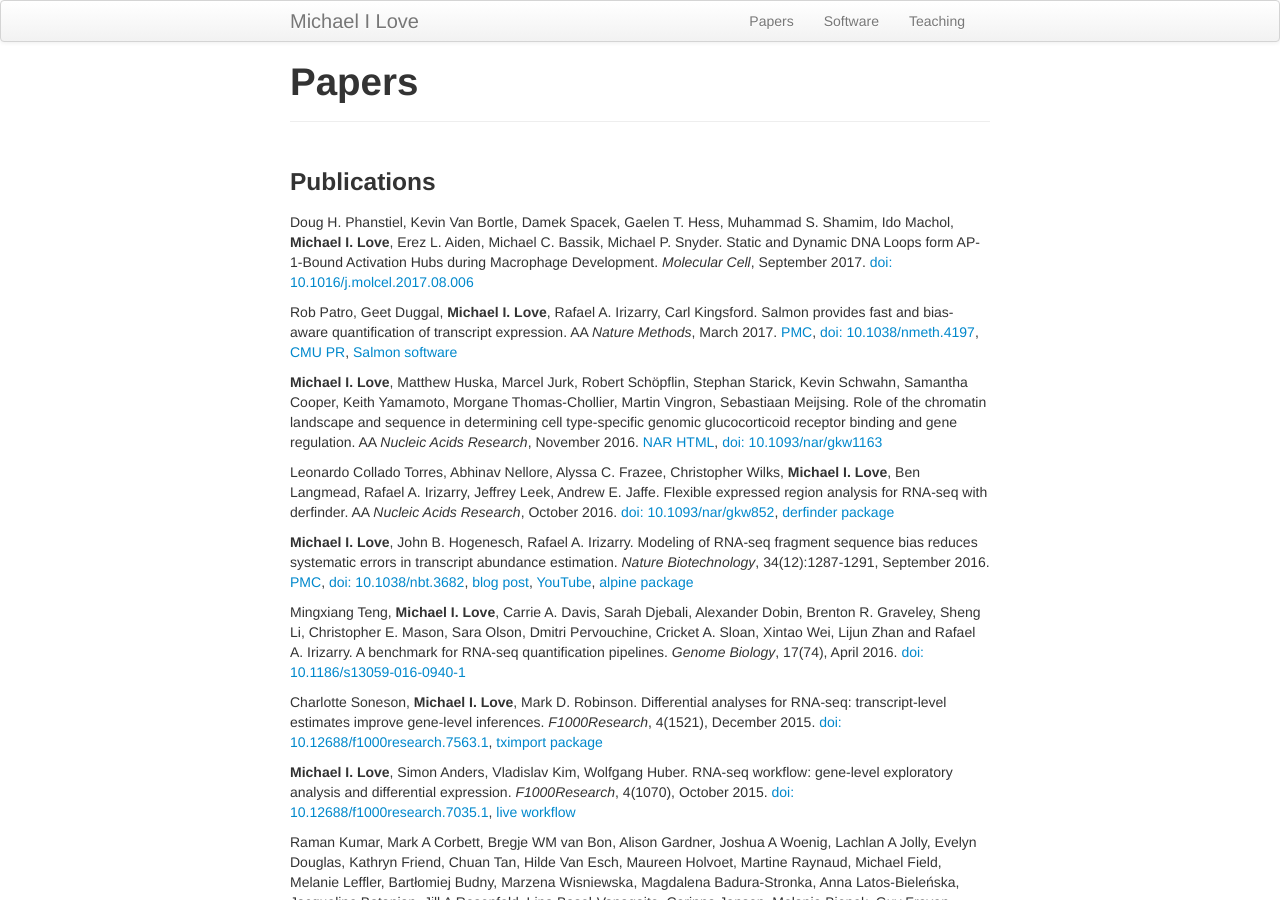
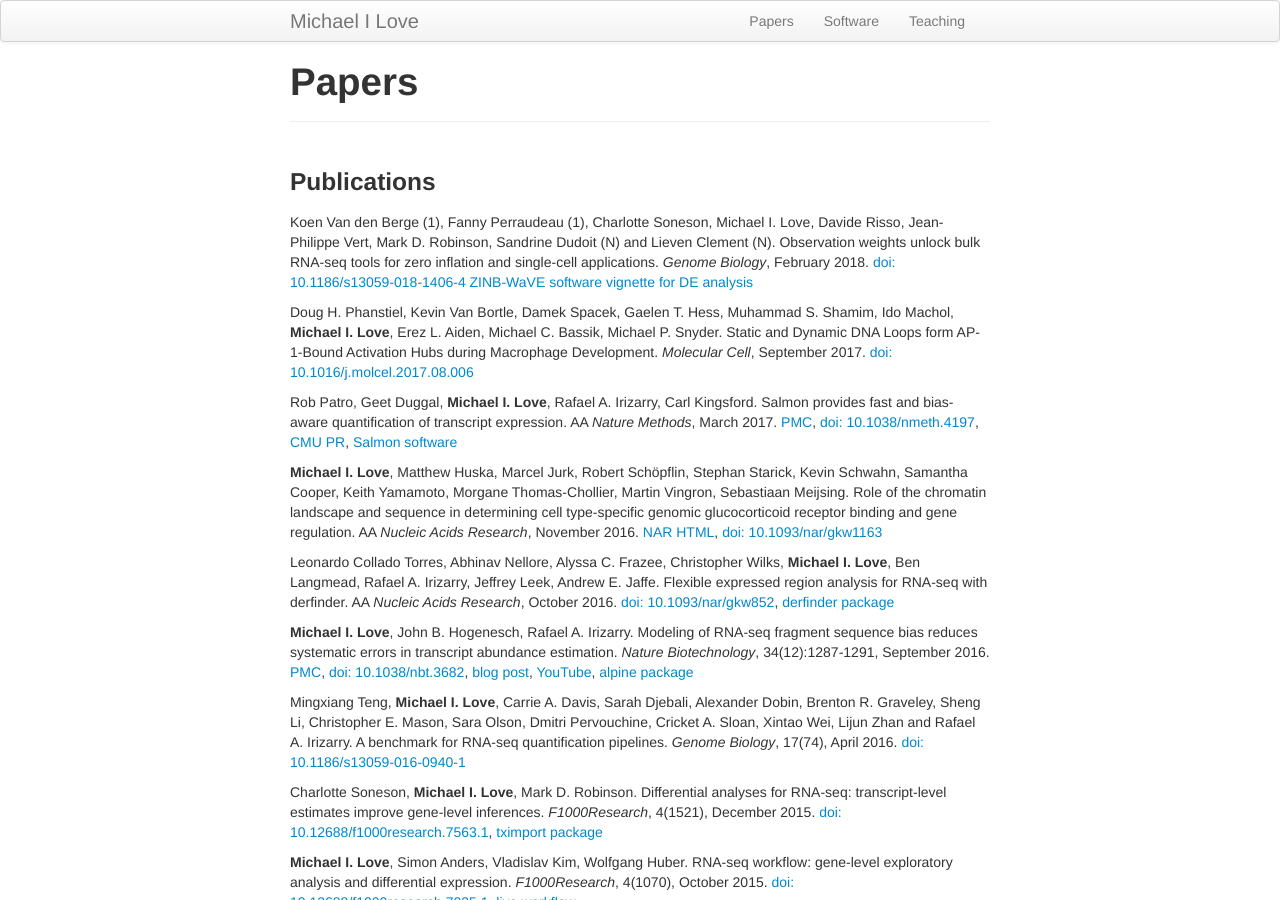
Before and after one commit to mikelove/mikelove.github.io, a Jekyll site: the page built from pages/papers.md, in a window 1280 px wide and 900 px high. Built offline with Jekyll 4.4.1, drawn with Linux system fonts in a browser that asks for light colours; part of the change alters nothing that is shown; some of the changed text lies outside the part shown.

Commit message:
add zinbwave paper

```diff
--- a/pages/papers.md
+++ b/pages/papers.md
@@ -5,18 +5,27 @@ title: "Papers"
 
 ### Publications
 
+Koen Van den Berge (1), Fanny Perraudeau (1), Charlotte Soneson, Michael
+I. Love, Davide Risso, Jean-Philippe Vert, Mark D. Robinson, Sandrine
+Dudoit (N) and Lieven Clement (N).
+Observation weights unlock bulk RNA-seq tools for zero inflation and
+single-cell applications.
+*Genome Biology*, February 2018.
+[doi: 10.1186/s13059-018-1406-4](https://doi.org/10.1186/s13059-018-1406-4)
+[ZINB-WaVE software vignette for DE analysis](http://bioconductor.org/packages/zinbwave)
+
 Doug H. Phanstiel, Kevin Van Bortle, Damek Spacek, Gaelen T. Hess,
 Muhammad S. Shamim, Ido Machol, **Michael I. Love**, Erez L. Aiden,
 Michael C. Bassik, Michael P. Snyder.
 Static and Dynamic DNA Loops form AP-1-Bound Activation Hubs during Macrophage Development.
 *Molecular Cell*, September 2017.
-[doi: 10.1016/j.molcel.2017.08.006](http://dx.doi.org/10.1016/j.molcel.2017.08.006)
+[doi: 10.1016/j.molcel.2017.08.006](https://doi.org/10.1016/j.molcel.2017.08.006)
 
 Rob Patro, Geet Duggal, **Michael I. Love**, Rafael A. Irizarry, Carl Kingsford.
 Salmon provides fast and bias-aware quantification of transcript expression.
 AA *Nature Methods*, March 2017.
 [PMC](https://www.ncbi.nlm.nih.gov/pmc/articles/PMC5600148/),
-[doi: 10.1038/nmeth.4197](http://dx.doi.org/10.1038/nmeth.4197),
+[doi: 10.1038/nmeth.4197](https://doi.org/10.1038/nmeth.4197),
 [CMU PR](http://www.cbd.cmu.edu/gene_expression_analyses/),
 [Salmon software](https://combine-lab.github.io/salmon/)
 
@@ -28,14 +37,14 @@ type-specific genomic glucocorticoid receptor binding and gene
 regulation.
 AA *Nucleic Acids Research*, November 2016.
 [NAR HTML](http://nar.oxfordjournals.org/content/early/2016/11/29/nar.gkw1163.long),
-[doi: 10.1093/nar/gkw1163](http://dx.doi.org/10.1093/nar/gkw1163)
+[doi: 10.1093/nar/gkw1163](https://doi.org/10.1093/nar/gkw1163)
 
 Leonardo Collado Torres, Abhinav Nellore, Alyssa C. Frazee,
 Christopher Wilks, **Michael I. Love**, Ben Langmead,
 Rafael A. Irizarry, Jeffrey Leek, Andrew E. Jaffe.
 Flexible expressed region analysis for RNA-seq with derfinder.
 AA *Nucleic Acids Research*, October 2016.
-[doi: 10.1093/nar/gkw852](http://dx.doi.org/10.1093/nar/gkw852),
+[doi: 10.1093/nar/gkw852](https://doi.org/10.1093/nar/gkw852),
 [derfinder package](http://bioconductor.org/packages/derfinder)
 
 **Michael I. Love**, John B. Hogenesch, Rafael A. Irizarry.
@@ -43,7 +52,7 @@ Modeling of RNA-seq fragment sequence bias reduces systematic errors
 in transcript abundance estimation. *Nature Biotechnology*,
 34(12):1287-1291, September 2016.
 [PMC](https://www.ncbi.nlm.nih.gov/pmc/articles/PMC5143225/),
-[doi: 10.1038/nbt.3682](http://dx.doi.org/10.1038/nbt.3682),
+[doi: 10.1038/nbt.3682](https://doi.org/10.1038/nbt.3682),
 [blog post](https://mikelove.wordpress.com/2016/09/26/rna-seq-fragment-sequence-bias/),
 [YouTube](https://www.youtube.com/watch?v=9xskajkNJwg),
 [alpine package](http://bioconductor.org/packages/alpine)
@@ -54,19 +63,19 @@ Sara Olson, Dmitri Pervouchine, Cricket A. Sloan, Xintao Wei, Lijun
 Zhan and Rafael A. Irizarry.
 A benchmark for RNA-seq quantification pipelines. *Genome Biology*,
 17(74), April 2016.
-[doi: 10.1186/s13059-016-0940-1](http://dx.doi.org/10.1186/s13059-016-0940-1)
+[doi: 10.1186/s13059-016-0940-1](https://doi.org/10.1186/s13059-016-0940-1)
 
 Charlotte Soneson, **Michael I. Love**, Mark D. Robinson. Differential
 analyses for RNA-seq: transcript-level estimates improve gene-level
 inferences. *F1000Research*,
 4(1521), December 2015.
-[doi: 10.12688/f1000research.7563.1](http://dx.doi.org/10.12688/f1000research.7563.1),
+[doi: 10.12688/f1000research.7563.1](https://doi.org/10.12688/f1000research.7563.1),
 [tximport package](http://bioconductor.org/packages/tximport)
 
 **Michael I. Love**, Simon Anders, Vladislav Kim, Wolfgang Huber. RNA-seq
 workflow: gene-level exploratory analysis and differential
 expression. *F1000Research*, 4(1070), October 2015.
-[doi: 10.12688/f1000research.7035.1](http://dx.doi.org/10.12688/f1000research.7035.1),
+[doi: 10.12688/f1000research.7035.1](https://doi.org/10.12688/f1000research.7035.1),
 [live workflow](http://www.bioconductor.org/help/workflows/rnaseqGene/)
 
 Raman Kumar, Mark A Corbett, Bregje WM van Bon, Alison Gardner, Joshua
@@ -81,7 +90,7 @@ Elizabeth M Thompson, Eric Haan, Vera M Kalscheuer, Jozef Gecz.
 Increased STAG2 dosage defines a novel cohesinopathy with intellectual
 disability and behavioural problems. *Human Molecular Genetics*,
 Epub aop, October 2015.
-[doi: 10.1093/hmg/ddv414](http://dx.doi.org/10.1093/hmg/ddv414)
+[doi: 10.1093/hmg/ddv414](https://doi.org/10.1093/hmg/ddv414)
 
 Stephan R. Starick, Jonas Ibn-Salem, Marcel Jurk, Céline Hernandez,
 **Michael I. Love**, Ho-Ryun Chung, Martin Vingron, Morgane
@@ -89,7 +98,7 @@ Thomas-Chollier, and Sebastiaan H. Meijsing. ChIP-exo signal
 associated with DNA-binding motifs provides insight into the genomic
 binding of the glucocorticoid receptor and cooperating transcription
 factors. *Genome Research*, 25(6):825–835, June 2015.
-[doi: 10.1101/gr.185157.114](http://dx.doi.org/10.1101/gr.185157.114)
+[doi: 10.1101/gr.185157.114](https://doi.org/10.1101/gr.185157.114)
 
 Wolfgang Huber, Vincent J. Carey, Robert Gentleman, Simon Anders, Marc
 Carlson, Benilton S. Carvalho, Hector Corrada C. Bravo, Sean Davis,
@@ -101,7 +110,7 @@ Waldron, and Martin Morgan. Orchestrating high-throughput genomic
 analysis with Bioconductor. *Nature Methods*, 12(2):115–121,
 February 2015.
 [PMC](http://www.ncbi.nlm.nih.gov/pmc/articles/PMC4509590/),
-[doi: 10.1038/nmeth.3252](http://dx.doi.org/10.1038/nmeth.3252)
+[doi: 10.1038/nmeth.3252](https://doi.org/10.1038/nmeth.3252)
 
 H. Hu, S. A. Haas, J. Chelly, H. Van Esch, M. Raynaud, A. P. M.  de
 Brouwer, S. Weinert, G. Froyen, S. G. M. Frints, F. Laumonnier,
@@ -123,13 +132,13 @@ J. Gecz, T. J. Jentsch, W. Chen, H. H. Ropers, and
 V. M. Kalscheuer. X-exome sequencing of 405 unresolved families
 identifies seven novel intellectual disability genes. *Molecular
 Psychiatry*, Epub aop, February 2015.
-[doi: 10.1038/mp.2014.193](http://dx.doi.org/10.1038/mp.2014.193)
+[doi: 10.1038/mp.2014.193](https://doi.org/10.1038/mp.2014.193)
 
 **Michael I. Love**, Wolfgang Huber, and Simon Anders. Moderated
 estimation of fold change and dispersion for RNA-seq data with
 DESeq2. *Genome Biology*, 15(12):550+, December 2014.
 [PMC](http://www.ncbi.nlm.nih.gov/pmc/articles/PMC4302049/),
-[doi: 10.1186/s13059-014-0550-8](http://dx.doi.org/doi:10.1186/s13059-014-0550-8),
+[doi: 10.1186/s13059-014-0550-8](https://doi.org/doi:10.1186/s13059-014-0550-8),
 [DESeq2 package](http://bioconductor.org/packages/DESeq2)
 
 Wei Li, Han Xu, Tengfei Xiao, Le Cong, **Michael I. Love**, Feng
@@ -138,7 +147,7 @@ X. S. Liu. MAGeCK enables robust identification of essential genes
 from genome-scale CRISPR/cas9 knockout screens. *Genome Biology*,
 15(12):554+, December 2014.
 [PMC](http://www.ncbi.nlm.nih.gov/pmc/articles/PMC4290824/),
-[doi: 10.1186/s13059-014-0554-4](http://dx.doi.org/10.1186/s13059-014-0554-4)
+[doi: 10.1186/s13059-014-0554-4](https://doi.org/10.1186/s13059-014-0554-4)
 
 Jonas Ibn-Salem, Sebastian Köhler, **Michael I. Love**, Ho-Ryun Chung,
 Ni Huang, Matthew E. Hurles, Melissa Haendel, Nicole L. Washington,
@@ -148,9 +157,9 @@ Spielmann, and Peter N. Robinson. Deletions of chromosomal regulatory
 boundaries are associated with congenital disease. *Genome Biology*,
 15(9):423+, September 2014.
 [PMC](http://www.ncbi.nlm.nih.gov/pmc/articles/PMC4180961/),
-[doi: 10.1186/s13059-014-0423-1](http://dx.doi.org/10.1186/s13059-014-0423-1)
+[doi: 10.1186/s13059-014-0423-1](https://doi.org/10.1186/s13059-014-0423-1)
 
-Owen D. Solberg, Edwin J. Ostrin, **Michael I. Love**, Jeffrey
+Owen D. Solberg (1), Edwin J. Ostrin (1), **Michael I. Love**, Jeffrey
 C. Peng, Nirav R. Bhakta, Lydia Hou, Christine Nguyen, Margaret Solon,
 Cindy Nguyen, Andrea J. Barczak, Lorna T. Zlock, Denitza P. Blagev,
 Walter E. Finkbeiner, K. Mark Ansel, Joseph R. Arron, David J. Erle,
@@ -158,18 +167,18 @@ and Prescott G. Woodruff. Airway epithelial miRNA expression is
 altered in asthma. *American Journal of Respiratory and Critical Care
 Medicine*, 186(10):965–974, November 2012.
 [PMC](http://www.ncbi.nlm.nih.gov/pmc/articles/PMC3530212/),
-[doi: 10.1164/rccm.201201-0027OC](http://dx.doi.org/10.1164/rccm.201201-0027OC)
+[doi: 10.1164/rccm.201201-0027OC](https://doi.org/10.1164/rccm.201201-0027OC)
 
 Ruping Sun, **Michael I. Love**, Tomasz Zemojtel, Anne-Katrin Emde,
 Ho-Ryun Chung, Martin Vingron, and Stefan A. Haas. Breakpointer: using
 local mapping artifacts to support sequence breakpoint discovery from
 single-end reads. *Bioinformatics*, 28(7):1024–1025, April 2012.
-[doi: 10.1093/bioinformatics/bts064](http://dx.doi.org/10.1093/bioinformatics/bts064)
+[doi: 10.1093/bioinformatics/bts064](https://doi.org/10.1093/bioinformatics/bts064)
 
 **Michael I. Love**, Alena Myšičková, Ruping Sun, Vera Kalscheuer,
 Martin Vingron, and Stefan A. Haas. Modeling read counts for CNV
 detection in exome sequencing data. *Statistical Applications in
 Genetics and Molecular Biology*, 10(1), January 2011.
 [PMC](http://www.ncbi.nlm.nih.gov/pmc/articles/PMC3517018/),
-[doi: 10.2202/1544-6115.1732](http://dx.doi.org/10.2202/1544-6115.1732),
+[doi: 10.2202/1544-6115.1732](https://doi.org/10.2202/1544-6115.1732),
 [exomeCopy package](http://bioconductor.org/packages/exomeCopy)
```
